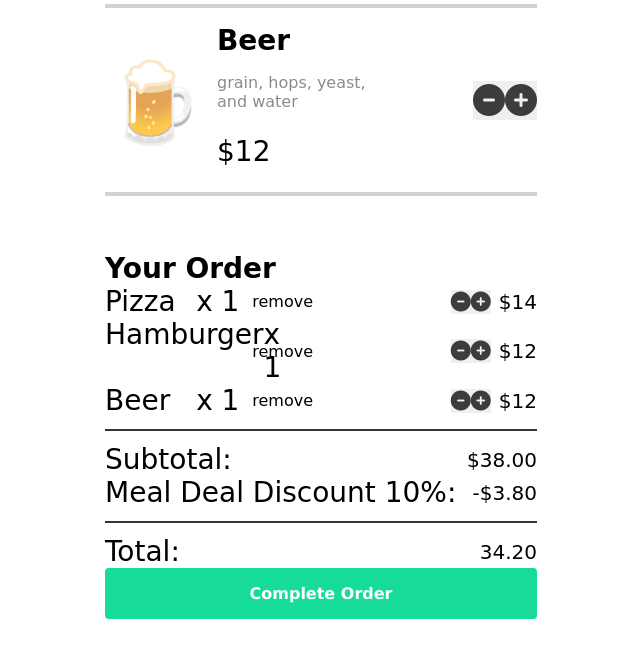
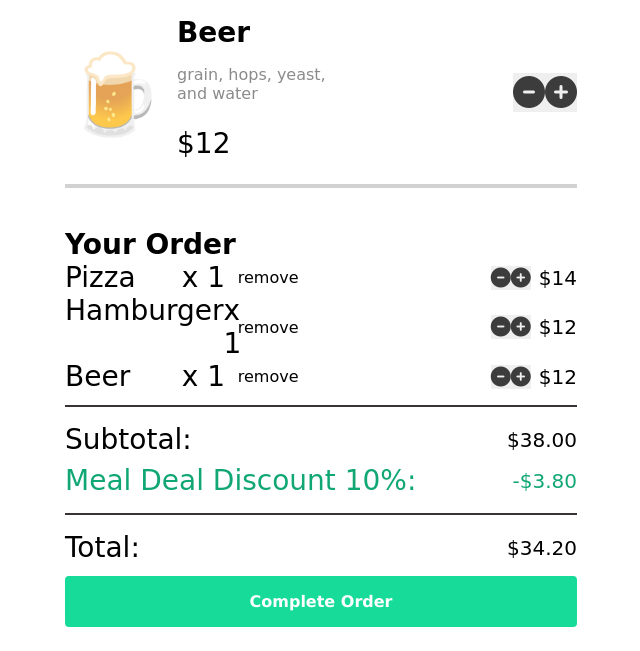
Before and after one commit to Pharma2022/restaurant-order-app, a website built with Vite: page index.html in a window 1280 px wide. Shown: the part 691-1342 px from the top of the page, without its empty margins (319-959 px from the left). Built offline with nearby package versions, Linux system fonts and the light colour scheme; a web font is replaced by a local one.

Commit message:
fixed css

```diff
--- a/render.js
+++ b/render.js
@@ -130,15 +130,15 @@ export const getOrderTotalHtml=()=>{
                 <span class="total-price-text">Subtotal: </span>
                 <span class="total-price-amount">$${subTotal}</span>
             </div>
-            <div class="total-price-wrapper flex-row space-between align-center">
-                <span class="total-price-text">Meal Deal Discount 10%: </span>
-                <span class="total-price-amount">-$${discount}</span>
+            <div class="total-price-wrapper  flex-row space-between align-center">
+                <span class="total-price-text discount ">Meal Deal Discount 10%: </span>
+                <span class="total-price-amount discount">-$${discount}</span>
             </div>
             `:null }
             <hr class='order-hr'/>
             <div class="total-price-wrapper flex-row space-between align-center">
                 <span class="total-price-text">Total:</span>
-                <span class="total-price-amount">${total}</span>
+                <span class="total-price-amount">$${total}</span>
             </div>
 
             <button class="order-button btn-primary">Complete Order</button>`
--- a/style.css
+++ b/style.css
@@ -20,7 +20,8 @@
   --gray-700:#3C3C3C;
   --green-100:#ECFDF5;
   --green-200:#16db99;
-  --green-500:#065F46;
+  --green-500:#11a775;
+  --green-700:#065F46;
 
 }
 
@@ -163,11 +164,14 @@ header{
 .total-price-text{
   font-size: 1.75rem;
   font-family: var(--ff-smythe);
-    color: var(--black-primary);
+  color: var(--black-primary);
 }
 .total-price-amount{
   font-size: 1.25rem;
     color: var(--black-primary);
+}
+.discount{
+  color: var(--green-500);
 }
 .order-button{
   font-size: 1rem;
@@ -329,27 +333,26 @@ header{
   /* border: 1px solid green; */
   gap:.8rem;
   flex:1;
-  max-width: 13rem;
+  max-width: 11rem;
 
 }
 .order-content-food{
-  /* min-width: 4rem; */
+  min-width: 8.5rem;;
 }
 
-.quantity{
-  /* margin-right: 2rem;; */
-}
+
 .order-content-button{
 
 }
 .order-price{
-
+  min-width: 1.8rem;
+  text-align: right;
 }
 .order-price-wrapper{
   gap:.5rem;
 }
 .total-price-wrapper{
-
+  padding-block: .25rem;
 }
 .total-price-text{
 
@@ -359,7 +362,7 @@ header{
 }
 
 .order-button{
-
+  margin-block: .5rem;
 }
 
 
@@ -396,8 +399,8 @@ i:hover{
 @media(min-width:680px){
   .container{
       width: 100%;
-      padding: 1.5rem;
-      max-width: 30rem;
+      padding-inline: 1.5rem;
+      max-width: 35rem;
   }
   .menu-food-emoji{
     font-size: 4.875rem;
@@ -407,6 +410,6 @@ i:hover{
     font-size: 1rem;;
   }
   .order-content-food{
-    min-width: 6rem;
+    min-width: 10rem;
   }
 }
```
